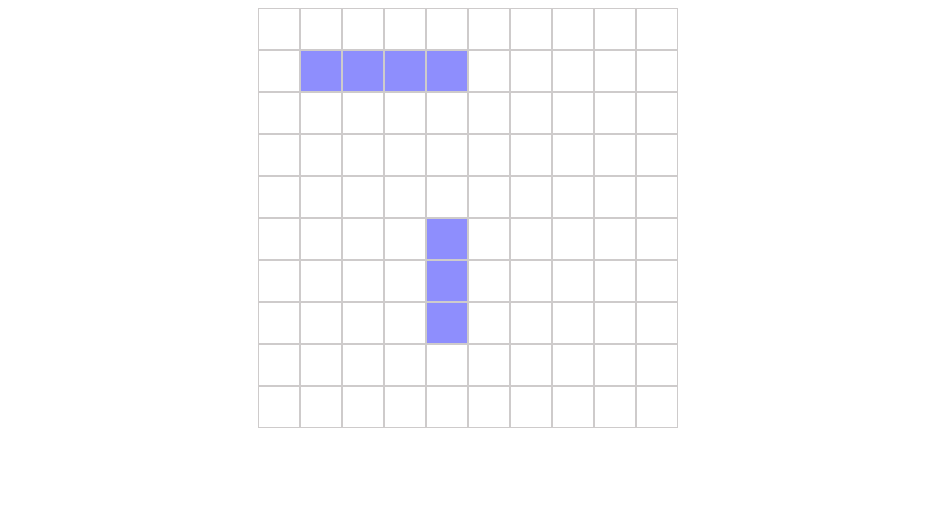
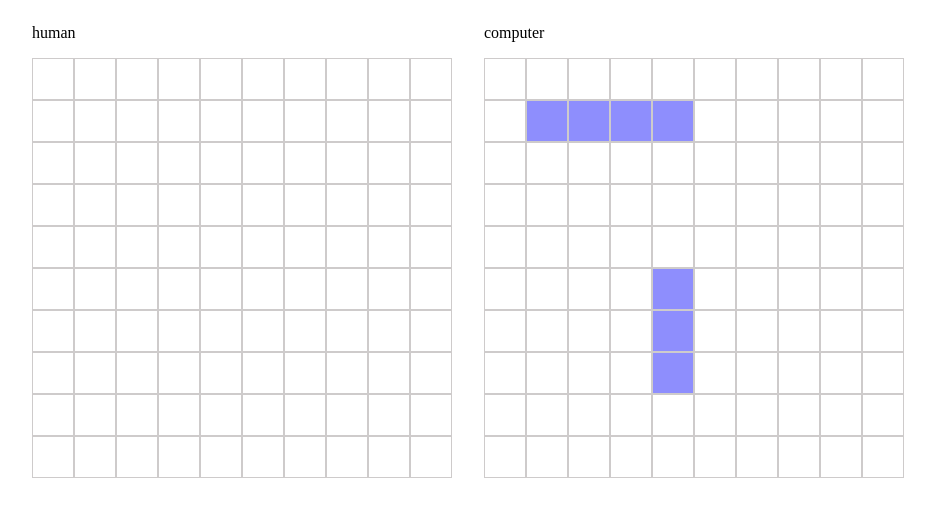
Before and after one commit to NRG55/battleship, a website built with webpack: page src/index.html in a window 1280 px wide. Shown: the whole page, without its empty margins (172-1107 px from the left). Built offline with nearby package versions, Linux system fonts and the light colour scheme.

Commit message:
Add(Game.js): startGame() method. Update(Game.js): updateBoard() method. Delete(Game.js): testUpdateBoard() method. Update(Player.js): Player class. Add(DOM.js): renderPlayerSection(player) method.

```diff
--- a/src/index.html
+++ b/src/index.html
@@ -6,5 +6,6 @@
     <title>Battleship</title>
 </head>
 <body>
+    <main></main>
 </body>
 </html>
--- a/src/modules/DOM.js
+++ b/src/modules/DOM.js
@@ -36,4 +36,13 @@ export default class DOM {
             cell.classList.add("shot");
         };
     };
+
+    renderPlayerSection(player) {
+        document.querySelector("main").innerHTML += `
+                                                <section>
+                                                    <p class="player1-name">${player.type}</p>
+                                                    <div id="${player.type}"></div>
+                                                </section>
+                                                `
+    };
 };
--- a/src/modules/Game.js
+++ b/src/modules/Game.js
@@ -1,16 +1,17 @@
 import DOM from "./DOM.js";
+import Gameboard from "./Gameboard.js";
 import Player from "./Player.js";
 import Ship from "./Ship.js";
 
 export default class Game {
     constructor() {
-        this.player = new Player();
+        this.player1 = new Player("human", new Gameboard());
+        this.player2 = new Player("computer", new Gameboard());
+        this.players = [this.player1, this.player2];
         this.dom = new DOM();
 
-        const tempParentElement = document.querySelector("body");
-
-        this.testTempUpdateBoard(this.player.gameboard);
-        this.addBoardEventListeners(tempParentElement, this.player.gameboard)
+        this.startGame();
+        this.updateBoard();
     };
 
     addBoardEventListeners(parentElement, playerBoard) {
@@ -22,7 +23,7 @@ export default class Game {
                 const col = cell.getAttribute("data-col");
 
                 this.handleShot(row, col, playerBoard);
-                console.log(this.player.gameboard.missedAttacks);
+                console.log(this.player1.gameboard.missedAttacks);
 
                 this.updateBoard(playerBoard);
             };
@@ -33,25 +34,32 @@ export default class Game {
         playerBoard.receiveAttack(row, col);
     };
 
-    updateBoard(playerBoard) {
-      this.testTempUpdateBoard(playerBoard);
-    };
+    updateBoard() {
+        for (const player of this.players) {
+            const parentElement = document.querySelector(`#${player.type}`);
 
-    testTempUpdateBoard(playerBoard) {
-        const body = document.querySelector("body");
+            this.dom.renderBoard(parentElement);
 
+            if (player.type === "computer") {
                 const ship = new Ship(4);
                 const ship2 = new Ship(3);
 
                 ship2.rotate();
 
-        playerBoard.placeShip([1, 1], ship);
-        playerBoard.placeShip([5, 4], ship2);
+                player.gameboard.placeShip([1, 1], ship);
+                player.gameboard.placeShip([5, 4], ship2);
+            };
 
-        this.dom.renderBoard(body);
-        this.dom.renderShips(body, playerBoard.ships);
-        this.dom.renderShots(body, playerBoard.missedAttacks);
+            this.dom.renderShips(parentElement, player.gameboard.ships);
+            this.dom.renderShots(parentElement, player.gameboard.missedAttacks);
 
-        this.addBoardEventListeners(body, playerBoard);
+            this.addBoardEventListeners(parentElement, player.gameboard);
         };
     };
+
+    startGame() {
+        for (const player of this.players) {
+            this.dom.renderPlayerSection(player);
+        };
+    };
+};
--- a/src/modules/Player.js
+++ b/src/modules/Player.js
@@ -1,8 +1,6 @@
-import Gameboard from "./Gameboard.js";
-
 export default class Player {
-    constructor(type = 'human') {
+    constructor(type, gameboard) {
         this.type = type;
-        this.gameboard = new Gameboard();
+        this.gameboard = gameboard;
     };
 }
--- a/src/style.css
+++ b/src/style.css
@@ -1,6 +1,11 @@
 body {
     display: grid;
     justify-content: center;
+}
+
+main {
+    display: flex;
+    gap: 2rem;
 }
 
 .board-row {
```
Also changed, not shown: src/tests/Gameboard.test.js (+7 -7 lines), src/tests/Player.test.js (+2 -2 lines). Lines whose indentation alone changed are shown as unchanged.
